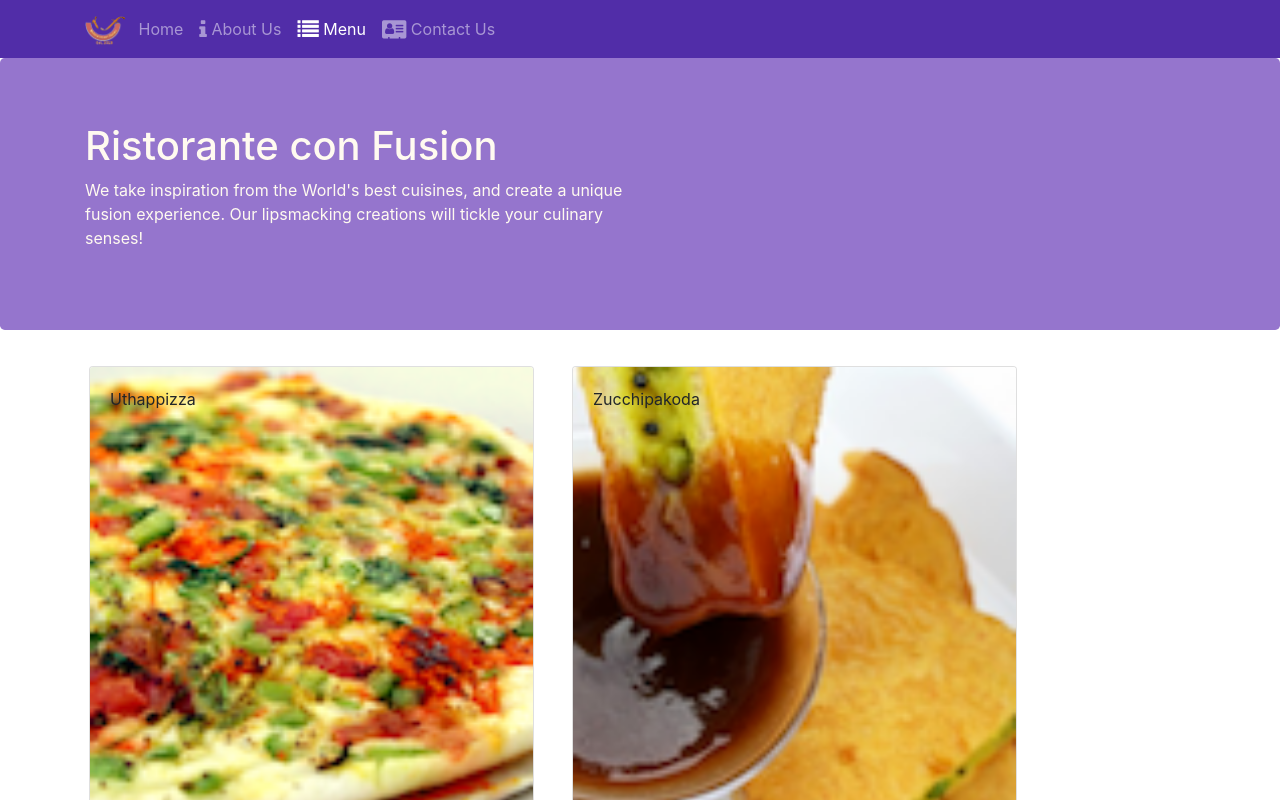
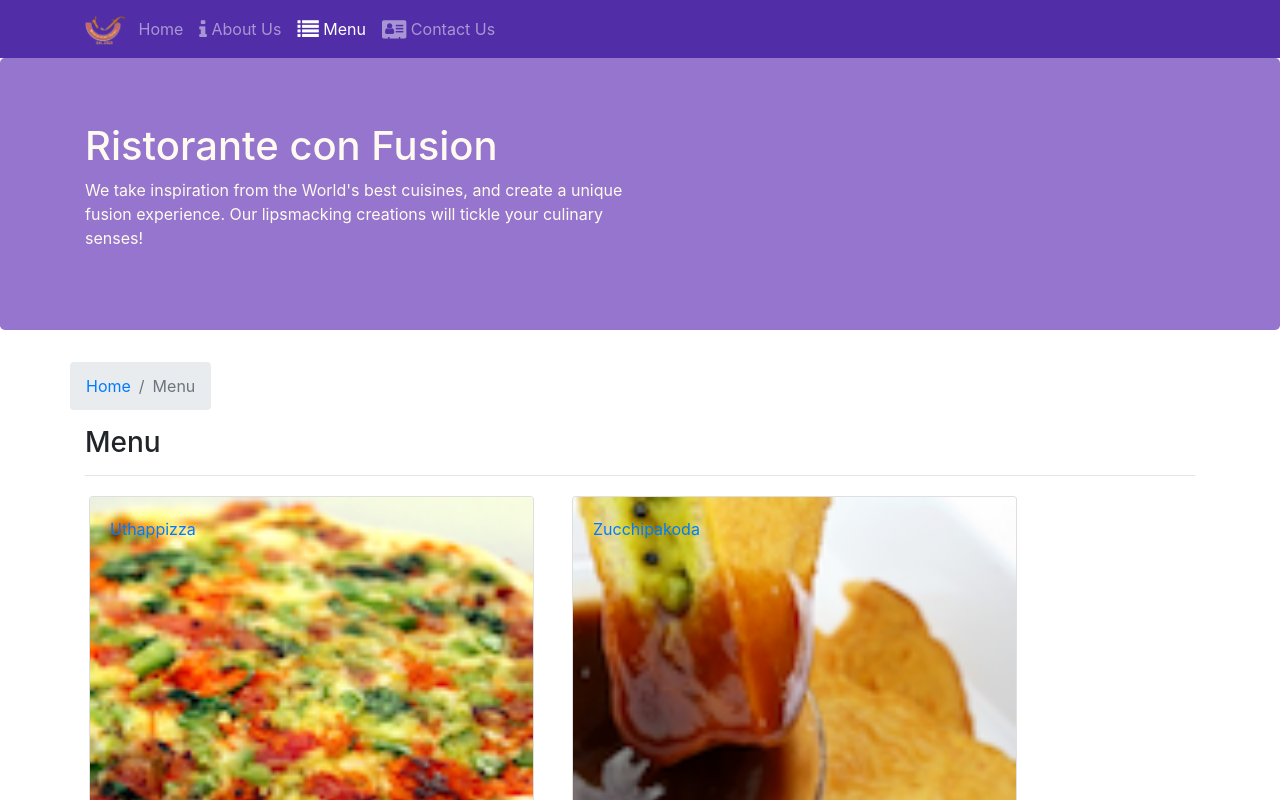
Before and after one commit to medsep/Front-end-web-dev-with-react, a React (Create React App) app: page /menu in a window 1280 px wide. Shown: the top 800 px of the page. Built offline with nearby package versions, Linux system fonts and the light colour scheme.

Commit message:
React Single Page Applications Part 2

```diff
--- a/src/components/ContactComponent.js
+++ b/src/components/ContactComponent.js
@@ -1,8 +1,20 @@
 import React from 'react';
+import {Breadcrumb, BreadcrumbItem} from 'reactstrap';
+import {Link} from 'react-router-dom';
 
 function Contact(props) {
     return(
         <div className="container">
+                    <div className="row">
+                    <Breadcrumb>
+                    <BreadcrumbItem><Link to = '/home'>Home</Link></BreadcrumbItem>
+                    <BreadcrumbItem active>Contact us</BreadcrumbItem>
+                    </Breadcrumb>
+                    <div className="col-12">
+                        <h3>Contact Us</h3>
+                        <hr />
+                    </div>
+                    </div>
             <div className="row row-content">
                 <div className="col-12">
                 <h3>Location Information</h3>
--- a/src/components/DishdetailComponent.js
+++ b/src/components/DishdetailComponent.js
@@ -1,5 +1,7 @@
 import React from 'react';
 import { Card, CardImg, CardImgOverlay, CardText, CardBody, CardTitle } from 'reactstrap';
+import {Breadcrumb, BreadcrumbItem} from 'reactstrap';
+import {Link} from 'react-router-dom';
 
    //user defined components always start with capital letters
     function RenderDish ({dish}) {
@@ -48,8 +50,18 @@
         return(
             <div className="container">
                 <div className="row">
+                  <Breadcrumb>
+                  <BreadcrumbItem><Link to = '/menu'>Menu</Link></BreadcrumbItem>
+                  <BreadcrumbItem active>{props.dish.name}</BreadcrumbItem>
+                  </Breadcrumb>
+                  <div className="col-12">
+                    <h3>{props.dish.name}</h3>
+                    <hr />
+                  </div>
+                </div>
+                <div className="row">
                     <RenderDish dish= {props.dish} />
-                   <RenderComments comments ={props.dish.comments} />
+                   <RenderComments comments ={props.comments} />
                 </div>
             </div>
          );
--- a/src/components/MainComponent.js
+++ b/src/components/MainComponent.js
@@ -33,6 +33,15 @@
             leader={this.state.leaders.filter((leader)=>leader.featured)[0]}/>
         );
     }
+
+    const DishWithId = ({match}) =>{
+        return (
+            <DishDetail dish={this.state.dishes.filter((dish) => dish.id === parseInt(match.params.dishId,10)) [0]}
+            comments={this.state.comments.filter((comment) => comment.dishId === parseInt (match.params.dishId,10))}
+            />
+        );
+    }
+
     return (
     <BrowserRouter>
       <div>
@@ -40,6 +49,7 @@
         <Switch>
               <Route path='/home' component={HomePage} />
               <Route exact path='/menu' component={() => <Menu dishes={this.state.dishes} />} />
+              <Route path="/menu/:dishId" component={DishWithId} />
               <Route exact path="/contactus" component={Contact} />
               <Redirect to="/home" />
           </Switch>
--- a/src/components/MenuComponent.js
+++ b/src/components/MenuComponent.js
@@ -1,14 +1,17 @@
 import React from 'react';
-import {Card, CardImg, CardImgOverlay, CardText, CardBody, CardTitle} from 'reactstrap';
+import {Card, CardImg, CardImgOverlay, CardText, CardBody, CardTitle, Breadcrumb, BreadcrumbItem} from 'reactstrap';
+import {Link} from 'react-router-dom';
 
     function RenderMenuItem({dish, onClick}){
         return(
-            <Card key={dish.id}  onClick={()=>onClick(dish.id)}>
+            <Card>
+              <Link to = {`/menu/${dish.id}`}>
                     <CardImg width="100%" src={dish.image} alt={dish.name} />
                     <CardImgOverlay>
-                        <CardTitle>{dish.name}</CardTitle>
-                        </CardImgOverlay>
-                    </Card>
+                    <CardTitle>{dish.name}</CardTitle>
+                    </CardImgOverlay>
+                </Link>
+            </Card>
         );
     }
     //another way of implementing functions
@@ -16,13 +19,23 @@
               const menu = props.dishes.map((dish) => {
                 return (
                   <div className="col-12 col-md-5 m-1">
-                  <RenderMenuItem dish={dish} onClick = {props.onClick}/>
+                  <RenderMenuItem dish={dish}/>
                   </div>
                 );
             });
 
             return (
               <div className="container">
+                <div className="row">
+                  <Breadcrumb>
+                  <BreadcrumbItem><Link to = '/home'>Home</Link></BreadcrumbItem>
+                  <BreadcrumbItem active>Menu</BreadcrumbItem>
+                  </Breadcrumb>
+                  <div className="col-12">
+                    <h3>Menu</h3>
+                    <hr />
+                  </div>
+                </div>
                 <div className="row">
                      {menu}
                 </div>
```
